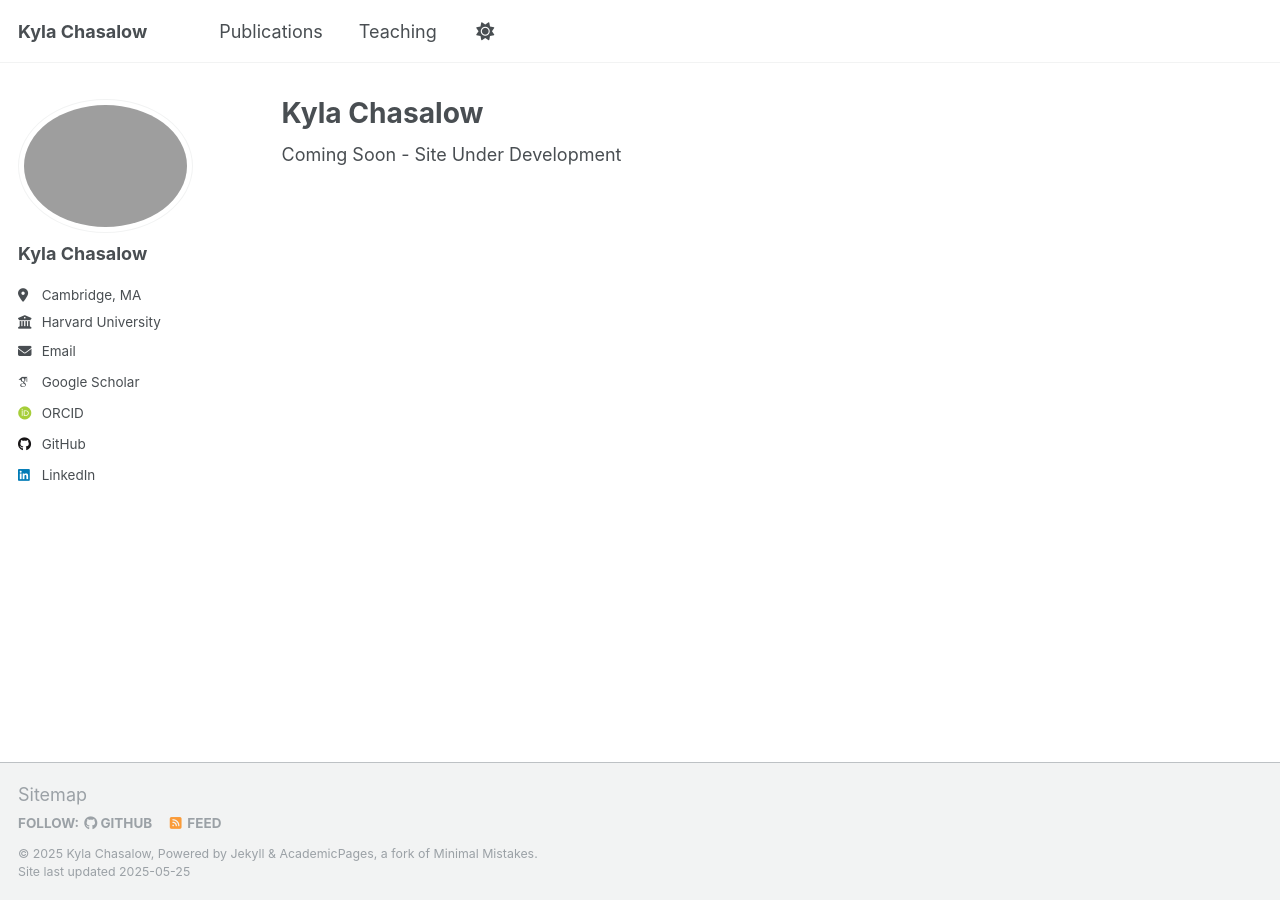
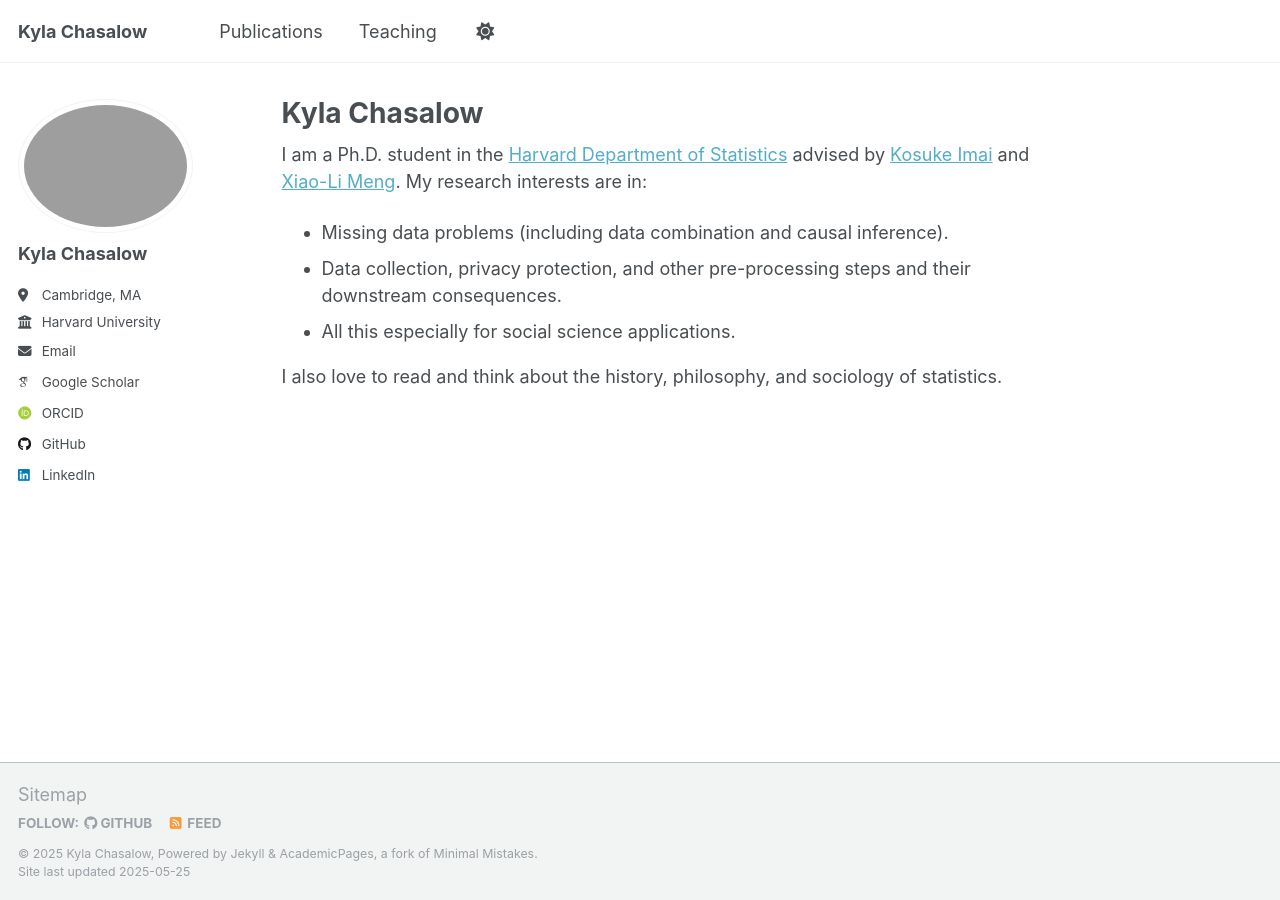
Before and after one commit to kchaz/kchaz-github.io, a Jekyll site: the page built from _pages/about.md, in a window 1280 px wide. Built offline with Jekyll 4.4.1, drawn with Linux system fonts in a browser that asks for light colours; some web fonts are replaced.

Commit message:
Update about.md

```diff
--- a/_pages/about.md
+++ b/_pages/about.md
@@ -7,4 +7,10 @@ redirect_from:
   - /about.html
 ---
 
-Coming Soon - Site Under Development
+I am a Ph.D. student in the [Harvard Department of Statistics](https://statistics.fas.harvard.edu/) advised by [Kosuke Imai](https://imai.fas.harvard.edu/) and [Xiao-Li Meng](https://statistics.fas.harvard.edu/people/xiao-li-meng). My research interests are in:
+
+- Missing data problems (including data combination and causal inference).
+- Data collection, privacy protection, and other pre-processing steps and their downstream consequences.
+- All this especially for social science applications.
+
+I also love to read and think about the history, philosophy, and sociology of statistics.
```
